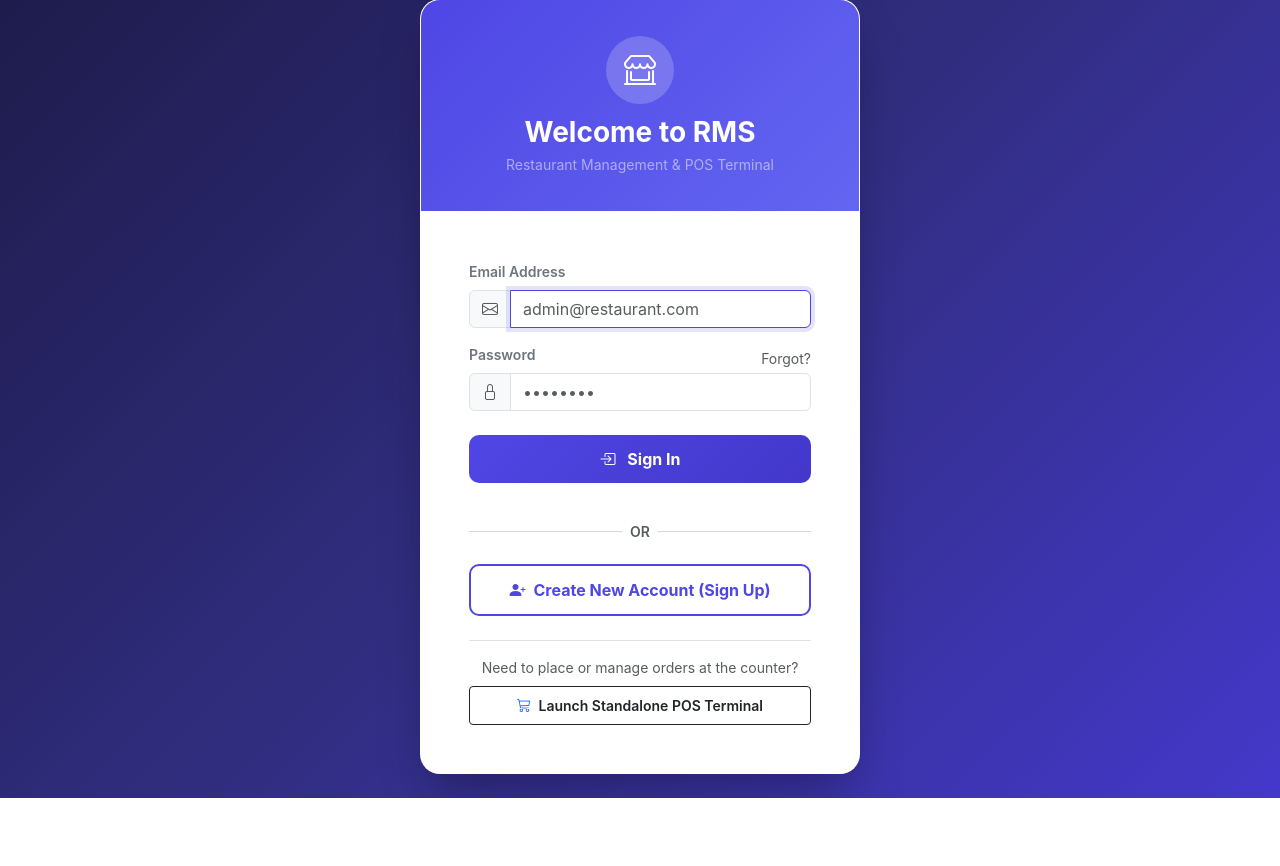
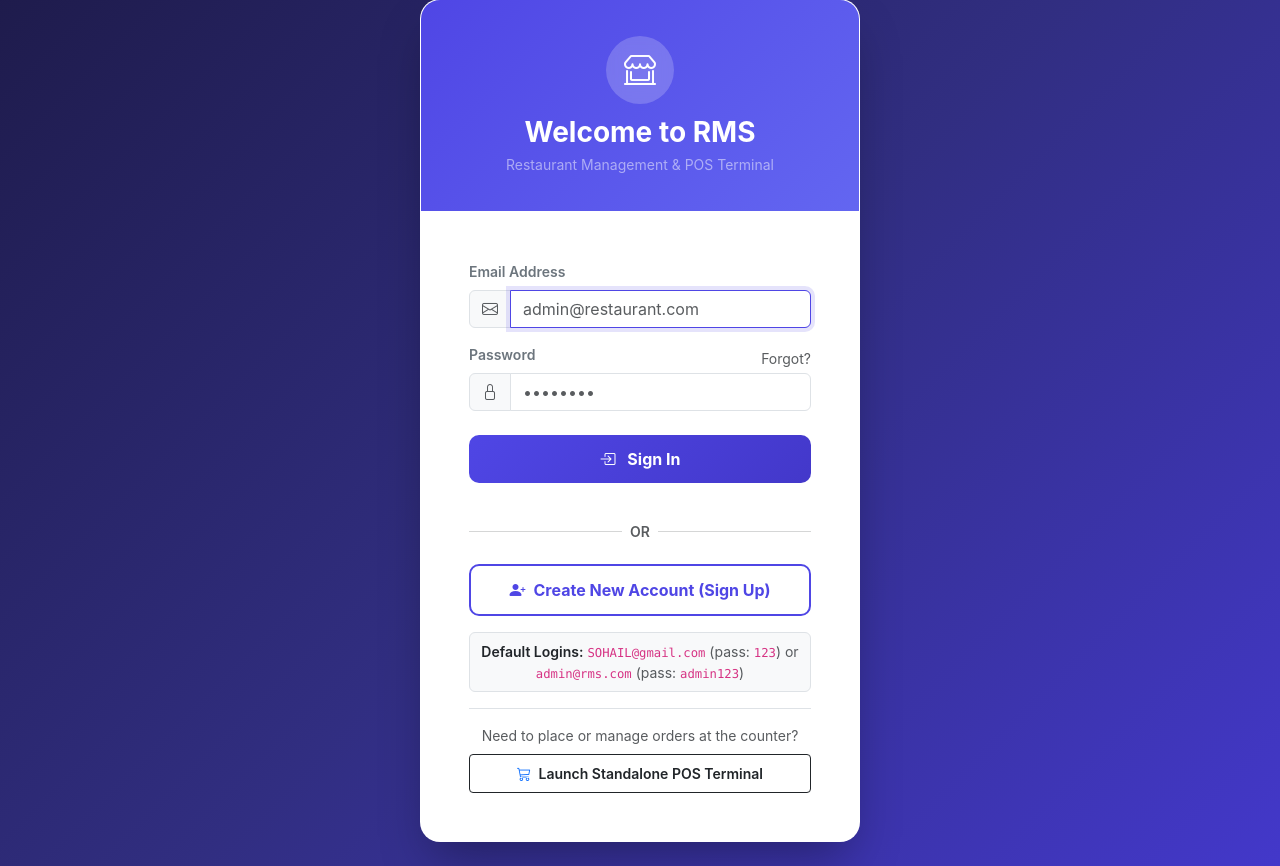
Before and after one commit to SohailKhan-313/Rms, a PHP site: page /views/user/login.php in a window 1280 px wide. Shown: the part 25-891 px from the top of the page. Before the commit the page ends 823 px from the top, so only its background shows below. Run offline with PHP 8.4, Linux system fonts and the light colour scheme.

Commit message:
Fix facebook_id default value on signup and enhance login authentication

```diff
--- a/config/init_db.php
+++ b/config/init_db.php
@@ -78,6 +78,12 @@ if ($check && $check->num_rows > 0 && !$force) {
     }
 }
 
+// Ensure login table schema is flexible and compatible
+@$conn->query("ALTER TABLE `login` MODIFY COLUMN `facebook_id` VARCHAR(150) NULL DEFAULT ''");
+@$conn->query("ALTER TABLE `login` MODIFY COLUMN `pass` VARCHAR(255) NOT NULL");
+@$conn->query("ALTER TABLE `login` MODIFY COLUMN `email` VARCHAR(120) NOT NULL");
+@$conn->query("ALTER TABLE `login` MODIFY COLUMN `name` VARCHAR(255) NULL DEFAULT 'Staff Member'");
+
 // Ensure default login account exists
 $loginCheck = $conn->query("SELECT COUNT(*) FROM `login` WHERE `email` = 'SOHAIL@gmail.com'");
 if (!$loginCheck || $loginCheck->fetch_row()[0] == 0) {
--- a/schema.sql
+++ b/schema.sql
@@ -140,12 +140,12 @@ DROP TABLE IF EXISTS `login`;
 /*!40101 SET character_set_client = utf8 */;
 CREATE TABLE `login` (
   `id` int(10) NOT NULL AUTO_INCREMENT,
-  `email` varchar(50) NOT NULL,
-  `pass` varchar(30) NOT NULL,
+  `email` varchar(120) NOT NULL,
+  `pass` varchar(255) NOT NULL,
   `name` varchar(255) DEFAULT NULL,
   `reset_token` varchar(150) DEFAULT NULL,
   `token_expire` datetime(6) DEFAULT NULL,
-  `facebook_id` varchar(150) NOT NULL,
+  `facebook_id` varchar(150) DEFAULT '',
   PRIMARY KEY (`id`)
 ) ENGINE=InnoDB AUTO_INCREMENT=31 DEFAULT CHARSET=utf8mb4 COLLATE=utf8mb4_general_ci;
 /*!40101 SET character_set_client = @saved_cs_client */;
--- a/views/user/login.php
+++ b/views/user/login.php
@@ -25,30 +25,40 @@ if ($_SERVER['REQUEST_METHOD'] === 'POST' && isset($_POST['login'])) {
 
     if (!empty($email) && !empty($pass)) {
         if ($conn) {
-            // Auto-create login table if not exists
-            $conn->query("CREATE TABLE IF NOT EXISTS `login` (
-                `id` INT AUTO_INCREMENT PRIMARY KEY,
-                `email` VARCHAR(120) NOT NULL UNIQUE,
-                `pass` VARCHAR(255) NOT NULL,
-                `name` VARCHAR(100) DEFAULT 'Staff Member',
-                `created_at` DATETIME DEFAULT CURRENT_TIMESTAMP
-            ) ENGINE=InnoDB DEFAULT CHARSET=utf8mb4 COLLATE=utf8mb4_unicode_ci;");
+            // Auto-heal login table schema to guarantee compatibility
+            @$conn->query("ALTER TABLE `login` MODIFY COLUMN `facebook_id` VARCHAR(150) NULL DEFAULT ''");
+            @$conn->query("ALTER TABLE `login` MODIFY COLUMN `pass` VARCHAR(255) NOT NULL");
+            @$conn->query("ALTER TABLE `login` MODIFY COLUMN `email` VARCHAR(120) NOT NULL");
+            @$conn->query("ALTER TABLE `login` MODIFY COLUMN `name` VARCHAR(255) NULL DEFAULT 'Staff Member'");
 
             $emailSafe = mysqli_real_escape_string($conn, $email);
-            $passSafe = mysqli_real_escape_string($conn, $pass);
 
-            $sql = "SELECT * FROM `login` WHERE `email` = '$emailSafe' AND `pass` = '$passSafe' LIMIT 1";
+            // Case-insensitive & trimmed search
+            $sql = "SELECT * FROM `login` WHERE LOWER(TRIM(`email`)) = LOWER(TRIM('$emailSafe')) LIMIT 1";
             $res = mysqli_query($conn, $sql);
 
             if ($res && mysqli_num_rows($res) === 1) {
                 $user = mysqli_fetch_assoc($res);
-                $_SESSION['email'] = $user['email'];
-                $_SESSION['name'] = $user['name'] ?? 'Staff Member';
-                $_SESSION['pass'] = $pass;
-                header("Location: /RMS/public/index.php");
-                exit();
+                $storedPass = $user['pass'] ?? '';
+
+                // Match against plaintext, trimmed, bcrypt password_hash, md5, or sha1
+                $passMatch = ($pass === $storedPass)
+                    || (trim($pass) === trim($storedPass))
+                    || password_verify($pass, $storedPass)
+                    || (md5($pass) === $storedPass)
+                    || (sha1($pass) === $storedPass);
+
+                if ($passMatch) {
+                    $_SESSION['email'] = $user['email'];
+                    $_SESSION['name'] = !empty($user['name']) ? $user['name'] : 'Administrator';
+                    $_SESSION['pass'] = $pass;
+                    header("Location: /RMS/public/index.php");
+                    exit();
+                } else {
+                    $errorMsg = "Incorrect password for " . htmlspecialchars($email) . ". Please double-check your password.";
+                }
             } else {
-                $errorMsg = "Invalid email or password. Please try again or create an account.";
+                $errorMsg = "No account found for " . htmlspecialchars($email) . ". Please check the email spelling or create a new account.";
             }
         } else {
             // Demo fallback if DB is offline
@@ -185,7 +195,7 @@ if ($_SERVER['REQUEST_METHOD'] === 'POST' && isset($_POST['login'])) {
         <div class="mb-4">
           <div class="d-flex justify-content-between align-items-center">
             <label class="form-label fw-semibold text-secondary small">Password</label>
-            <a href="#" class="small text-decoration-none text-muted" onclick="alert('Please contact system administrator to reset password.'); return false;">Forgot?</a>
+            <a href="#" class="small text-decoration-none text-muted" onclick="alert('Default password for SOHAIL@gmail.com is 123, and admin@rms.com is admin123.'); return false;">Forgot?</a>
           </div>
           <div class="input-group">
             <span class="input-group-text bg-light text-muted"><i class="bi bi-lock"></i></span>
@@ -209,7 +219,12 @@ if ($_SERVER['REQUEST_METHOD'] === 'POST' && isset($_POST['login'])) {
         </a>
       </form>
 
-      <div class="text-center mt-4 pt-3 border-top">
+      <div class="mt-3 p-2 bg-light rounded text-center small text-muted border">
+        <span class="fw-semibold text-dark">Default Logins:</span>
+        <code>SOHAIL@gmail.com</code> (pass: <code>123</code>) or <code>admin@rms.com</code> (pass: <code>admin123</code>)
+      </div>
+
+      <div class="text-center mt-3 pt-3 border-top">
         <p class="text-muted small mb-2">Need to place or manage orders at the counter?</p>
         <a href="/RMS/views/order/new.php" class="btn btn-outline-dark btn-sm w-100 fw-semibold py-2">
           <i class="bi bi-cart3 me-1 text-primary"></i> Launch Standalone POS Terminal
```
Also changed, not shown: views/user/register.php (+33 -17 lines), 1 other file.
